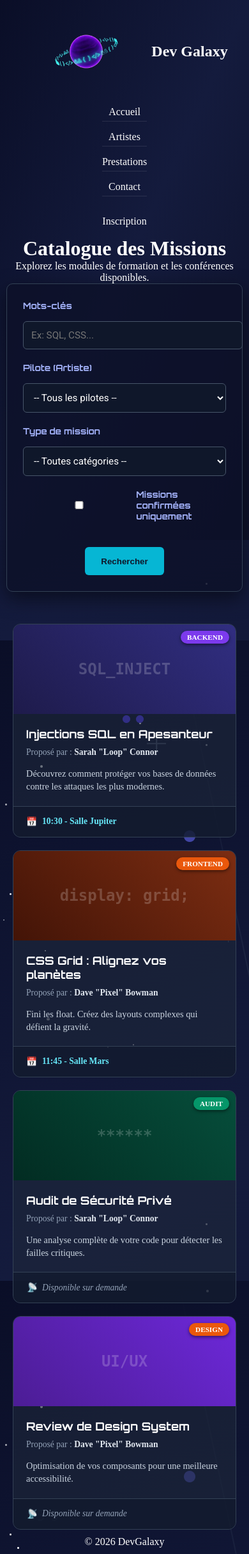
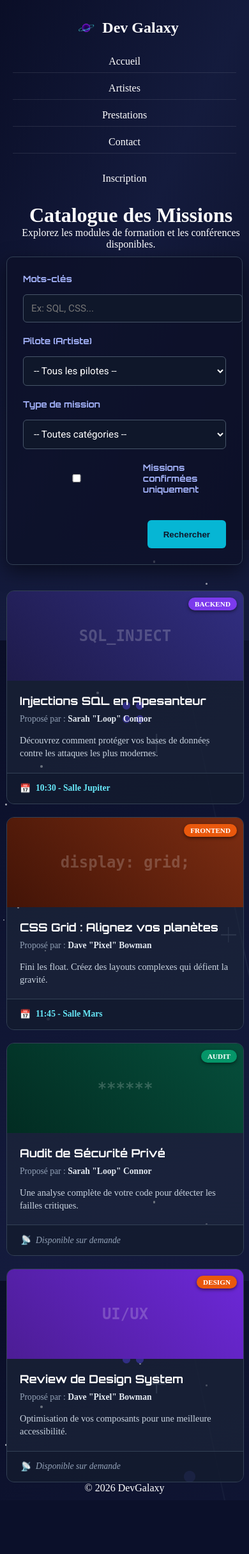
Before and after one commit to SlypTom/DevGalaxy, a PHP site: page /prestations.html in a window 390 px wide. Shown: the whole page at 64% size. After the commit the page ends 2345 px from the top, so only its background shows below. Run offline with PHP 8.4, Linux system fonts and the light colour scheme.

Commit message:
Changement de tous les fichiers pour le responsive

```diff
--- a/contact.html
+++ b/contact.html
@@ -4,6 +4,7 @@
     <meta charset="UTF-8">
     <link rel="stylesheet" href="css/style.css">
     <title>Page de contact - DevGalaxy</title>
+    <meta name="viewport" content="width=device-width, initial-scale=1.0">
 </head>
 <body>
 <header>
--- a/css/style.css
+++ b/css/style.css
@@ -892,78 +892,107 @@
 
 /* =========================================
    VERSION MOBILE (RESPONSIVE)
-   Critères : Grilles mono-colonne & Menu lisible
-   ========================================= */
+   C/* =======================================================
+   VERSION MOBILE (S'applique uniquement sous 768px)
+   ======================================================= */
 
 @media screen and (max-width: 768px) {
 
-    /* 1. HEADER & MENU (Critère Image 5) */
+    /* --- 1. GLOBAL & MARGES --- */
+    body {
+        margin: 0 !important; /* On utilise tout l'écran */
+        padding: 10px; /* Petite marge interne de sécurité */
+    }
+
+    .center, .presentation, .page-artistes {
+        padding: 10px !important;
+        width: 100% !important;
+    }
+
+    /* --- 2. HEADER & MENU (Critère Image 5 : Lisible et utilisable) --- */
     header {
-        flex-direction: column; /* Empile le logo, le menu et le bouton */
-        padding: 15px;
-        gap: 20px;
+        flex-direction: column !important; /* Empile les éléments verticalement */
+        height: auto !important; /* Laisse la hauteur s'adapter */
+        padding: 20px 10px;
+        gap: 20px; /* Espace entre Logo, Menu et Bouton */
     }
 
     .logoTitre {
-        padding-left: 0;
-        justify-content: center;
         width: 100%;
+        justify-content: center; /* Centre le logo */
+        padding-left: 0 !important;
         margin-bottom: 10px;
     }
 
-    /* On transforme le menu horizontal en vertical pour qu'il soit lisible */
+    .logoTitre img {
+        width: 50px; /* Taille raisonnable pour le logo mobile */
+    }
+
+    nav {
+        width: 100%; /* Prend toute la largeur */
+    }
+
     nav ul {
-        flex-direction: column;
-        gap: 15px; /* On remplace les 200px énormes par un petit espace */
+        flex-direction: column !important; /* Menu vertical */
+        gap: 15px !important; /* Remplace l'écart de 200px par un petit écart */
         padding: 0;
-        text-align: center;
+        align-items: center; /* Centre les liens */
     }
 
     nav li {
         width: 100%;
-        border-bottom: 1px solid rgba(255,255,255,0.1); /* Petit séparateur */
-        padding-bottom: 5px;
+        text-align: center;
+        border-bottom: 1px solid rgba(255, 255, 255, 0.1); /* Petit trait de séparation */
+        padding-bottom: 8px;
     }
 
-    /* Bouton Inscription centré */
     .btn-inscription {
         width: 100%;
         text-align: center;
         margin-top: 10px;
+        display: block; /* S'assure qu'il prend la largeur */
     }
 
-    /* 2. GRILLES MONO-COLONNE (Critère Image 4) */
-    /* Force les grilles Artistes et Prestations à n'avoir qu'une seule colonne */
+    /* --- 3. GRILLES MONO-COLONNE (Critère Image 4) --- */
+    /* Force 1 seule colonne pour Artistes et Prestations */
     .artists-grid,
     .prestations-grid {
-        grid-template-columns: 1fr !important; /* 1fr = prend toute la largeur */
+        display: grid !important;
+        grid-template-columns: 1fr !important; /* 1 colonne prenant 100% */
         gap: 20px;
-        padding: 10px;
+        padding: 0;
     }
 
-    /* 3. AJUSTEMENTS GLOBAUX (Pour que rien ne dépasse) */
-    body {
-        margin: 10px; /* Marges réduites sur mobile */
+    /* Les cartes prennent toute la largeur disponible */
+    .artist-card,
+    .prestation-card {
+        width: 100% !important;
+        margin: 0 !important;
     }
 
-    .presentation,
-    .programme-section,
-    .page-artistes {
-        padding: 20px 10px; /* Moins de padding sur les côtés */
+    /* --- 4. FORMULAIRES & CONTACT --- */
+    .container-contact {
+        flex-direction: column !important; /* Empile Infos et Formulaire */
+        padding: 20px !important;
     }
 
-    .container-contact {
-        flex-direction: column; /* Contact : Infos au-dessus du formulaire */
-        padding: 20px;
+    .search-form {
+        flex-direction: column !important;
     }
 
-    img {
-        width: 60%; /* Logo un peu plus grand sur mobile */
+    .form-group-inline {
+        width: 100% !important; /* Champs de recherche en pleine largeur */
     }
 
-    /* Ajustement du tableau programme pour qu'il reste scrollable si trop large */
+    /* --- 5. TABLEAU (Scroll horizontal pour éviter de casser le site) --- */
     .table-wrapper {
-        width: 100%;
-        overflow-x: scroll;
+        display: block !important;
+        width: 100% !important;
+        overflow-x: auto !important; /* Barre de défilement horizontale si nécessaire */
+        -webkit-overflow-scrolling: touch; /* Scroll fluide sur iPhone */
+    }
+
+    .events-table {
+        min-width: 600px; /* Force le tableau à garder une taille lisible (déclenche le scroll) */
     }
 }
--- a/detailsArtiste.html
+++ b/detailsArtiste.html
@@ -5,6 +5,7 @@
   <title>Profil Artiste - DevGalaxy</title>
   <link rel="stylesheet" href="css/style.css">
   <link href="https://fonts.googleapis.com/css2?family=Orbitron:wght@400;700&family=Roboto:wght@300;400;700&display=swap" rel="stylesheet">
+  <meta name="viewport" content="width=device-width, initial-scale=1.0">
 </head>
 <body>
 
--- a/detailsPrestation.html
+++ b/detailsPrestation.html
@@ -4,6 +4,7 @@
     <meta charset="UTF-8">
     <title>Détail de la Mission - DevGalaxy</title>
     <link rel="stylesheet" href="css/style.css">
+    <meta name="viewport" content="width=device-width, initial-scale=1.0">
 </head>
 <body>
 
--- a/index.html
+++ b/index.html
@@ -4,6 +4,7 @@
     <meta charset="UTF-8">
     <title>Accueil - DevGalaxy</title>
     <link rel="stylesheet" href="css/style.css">
+    <meta name="viewport" content="width=device-width, initial-scale=1.0">
 </head>
 <body>
 <header>
--- a/inscription.html
+++ b/inscription.html
@@ -4,6 +4,7 @@
   <meta charset="UTF-8">
   <link rel="stylesheet" href="css/style.css">
   <title>Page d'inscription - DevGalaxy</title>
+  <meta name="viewport" content="width=device-width, initial-scale=1.0">
 </head>
 <body>
 <header>
--- a/prestations.html
+++ b/prestations.html
@@ -5,6 +5,7 @@
     <title>Prestations - DevGalaxy</title>
     <link rel="stylesheet" href="css/style.css">
     <link href="https://fonts.googleapis.com/css2?family=Orbitron:wght@400;700&family=Roboto:wght@300;400;700&display=swap" rel="stylesheet">
+    <meta name="viewport" content="width=device-width, initial-scale=1.0">
 </head>
 <body>
 
```
